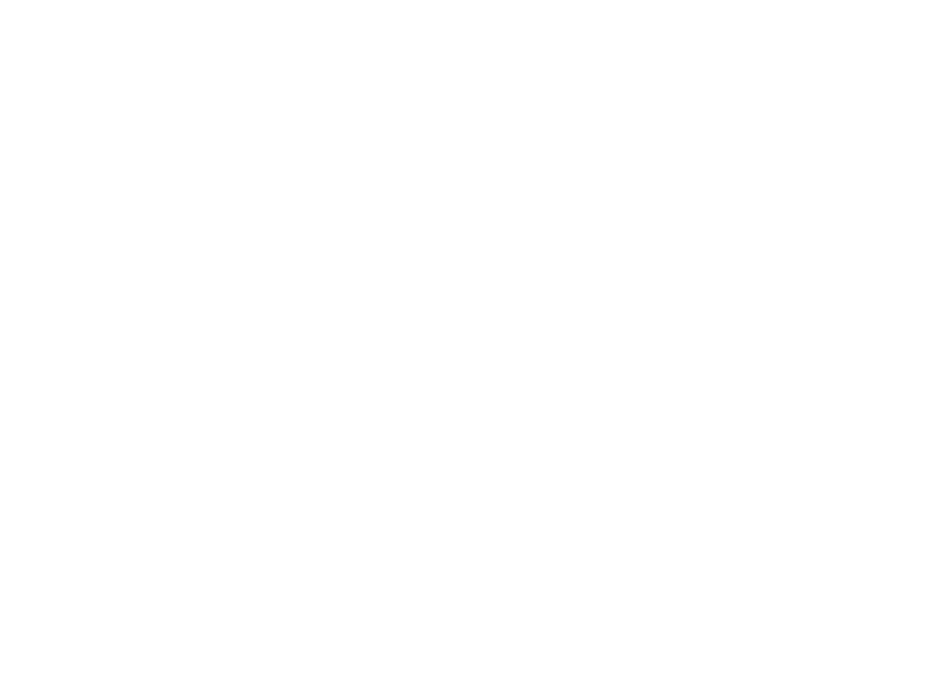
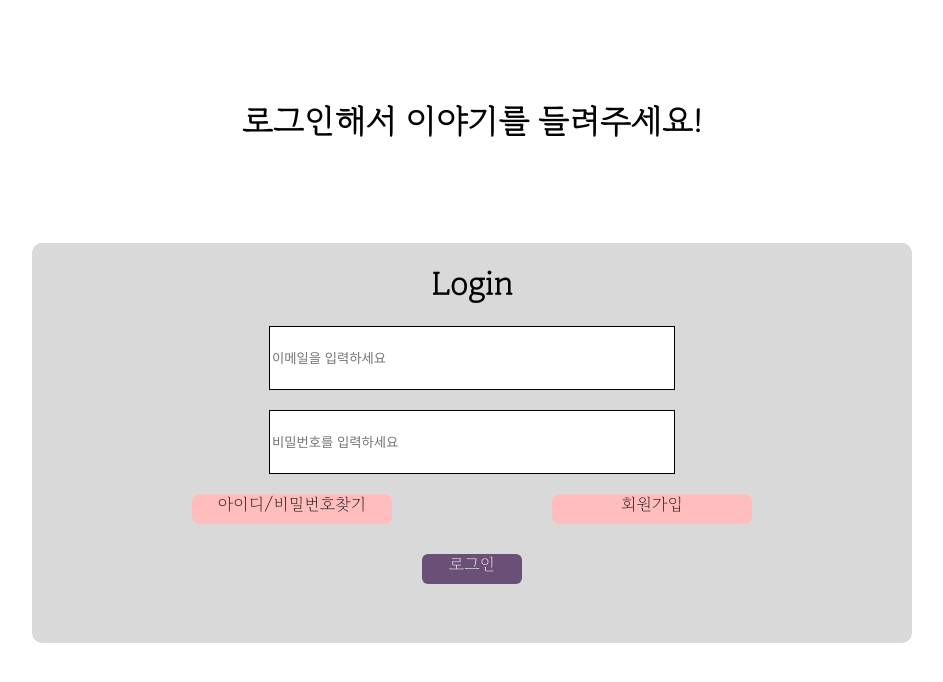
Before and after one commit to Cokothon-T4F1/frontend, a React (Create React App) app in the folder t4f2-frontend/: page /login in a window 1280 px wide. Before the commit this address had no page. Shown: the top 682 px of the page, without its empty margins (168-1111 px from the left). Built offline with nearby package versions, Linux system fonts and the light colour scheme.

Commit message:
feat: login page

```diff
--- a/t4f2-frontend/src/App.js
+++ b/t4f2-frontend/src/App.js
@@ -1,7 +1,9 @@
 import React from "react";
 import { BrowserRouter, Route, Routes } from "react-router-dom";
-import Login from "./Pages/LoginPage/Login";
+import ServiceExplain from "./Pages/ServiceExplain/ServiceExplain";
+import LoginPage from "./Pages/LoginPage/LoginPage";
 import GlobalStyle from "./GlobalStyles";
+import MainPage from "./Pages/MainPage/MainPage";
 
 function App() {
   return (
@@ -9,7 +11,9 @@ function App() {
       <GlobalStyle />
       <BrowserRouter>
         <Routes>
-          <Route path="/" element={<Login />} />
+          <Route path="/" element={<ServiceExplain />} />
+          <Route path="/login" element={<LoginPage />} />
+          <Route path="/main" element={<MainPage />} />
         </Routes>
       </BrowserRouter>
     </div>
--- /dev/null
+++ b/t4f2-frontend/src/Pages/LoginPage/LoginPage.jsx
@@ -0,0 +1,40 @@
+import React from "react";
+import { useNavigate } from "react-router-dom";
+import * as S from "./LoginPage.style";
+
+function LoginPage() {
+  const navigate = useNavigate();
+
+  const PageChangeHandler = () => {
+    navigate("/main");
+  };
+
+  return (
+    <S.Container>
+      <S.LoginTitle>로그인해서 이야기를 들려주세요!</S.LoginTitle>
+      <S.LoginBox>
+        <S.IsLogin>Login</S.IsLogin>
+
+        <S.Forms>
+          <S.FormEmail
+            type="email"
+            placeholder="이메일을 입력하세요"
+          ></S.FormEmail>
+          <S.FormPw
+            type="password"
+            placeholder="비밀번호를 입력하세요"
+          ></S.FormPw>
+        </S.Forms>
+
+        <S.Options>
+          <S.IsOption>아이디/비밀번호찾기</S.IsOption>
+          <S.IsOption>회원가입</S.IsOption>
+        </S.Options>
+
+        <S.LoginBtn onClick={PageChangeHandler}>로그인</S.LoginBtn>
+      </S.LoginBox>
+    </S.Container>
+  );
+}
+
+export default LoginPage;
--- /dev/null
+++ b/t4f2-frontend/src/Pages/LoginPage/LoginPage.style.jsx
@@ -0,0 +1,78 @@
+import styled from "styled-components";
+
+export const Container = styled.div`
+  width: 100%;
+  height: 100%;
+  display: flex;
+  flex-direction: column;
+  text-align: center;
+`;
+
+export const LoginTitle = styled.div`
+width: 100%;
+color: black;
+font-weight: 800;
+margin-top: 100px;
+font-size: xx-large;
+}
+`;
+
+export const LoginBox = styled.div`
+  display: flex;
+  flex-direction: column;
+  margin: 100px 200px;
+  height: 400px;
+  background: #d9d9d9;
+  border-radius: 10px;
+`;
+
+export const IsLogin = styled.div`
+  font-weight: 800;
+  margin-top: 20px;
+  margin-bottom: 20px;
+  font-size: xx-large;
+`;
+
+export const Forms = styled.div`
+  display: flex;
+  flex-direction: column;
+`;
+
+export const FormEmail = styled.input`
+  margin: 0 auto;
+  width: 400px;
+  height: 60px;
+  border: 1px solid black;
+  margin-bottom: 20px;
+`;
+
+export const FormPw = styled.input`
+  width: 400px;
+  height: 60px;
+  border: 1px solid black;
+  margin: 0 auto;
+`;
+
+export const Options = styled.div`
+  display: flex;
+  flex-direction: row;
+  justify-content: space-evenly;
+  text-align: center;
+`;
+
+export const IsOption = styled.div`
+  width: 200px;
+  height: 30px;
+  background: #ffbdbd;
+  border-radius: 8px;
+  margin-top: 20px;
+`;
+export const LoginBtn = styled.div`
+  width: 100px;
+  height: 30px;
+  margin: 0 auto;
+  margin-top: 30px;
+  border-radius: 6px;
+  background: #6a4f77;
+  color: white;
+`;
--- /dev/null
+++ b/t4f2-frontend/src/Pages/MainPage/MainPage.jsx
@@ -0,0 +1,7 @@
+import React from "react";
+
+function MainPage() {
+  return <div>메인</div>;
+}
+
+export default MainPage;
--- a/t4f2-frontend/src/Pages/LoginPage/Login.jsx
+++ b/t4f2-frontend/src/Pages/ServiceExplain/ServiceExplain.jsx
@@ -1,11 +1,17 @@
 import React from "react";
-import * as S from "./Login.style";
+import { useNavigate } from "react-router-dom";
+import * as S from "./ServiceExplain.style";
 import Fade from "react-reveal/Fade";
 
-function Login() {
+function ServiceExplain() {
+  const navigate = useNavigate();
+  const PageMoveHandler = () => {
+    navigate("/login");
+  };
+
   return (
     <S.Container>
-      <S.Login>Sign In</S.Login>
+      <S.Login onClick={PageMoveHandler}>Sign In</S.Login>
 
       <S.MainTitle>
         <S.ServiceTitle>Waggle!</S.ServiceTitle>
@@ -50,4 +56,4 @@ function Login() {
   );
 }
 
-export default Login;
+export default ServiceExplain;
```
Also changed, not shown: t4f2-frontend/src/Pages/ServiceExplain/ServiceExplain.style.jsx (renamed from t4f2-frontend/src/Pages/LoginPage/Login.style.jsx).
